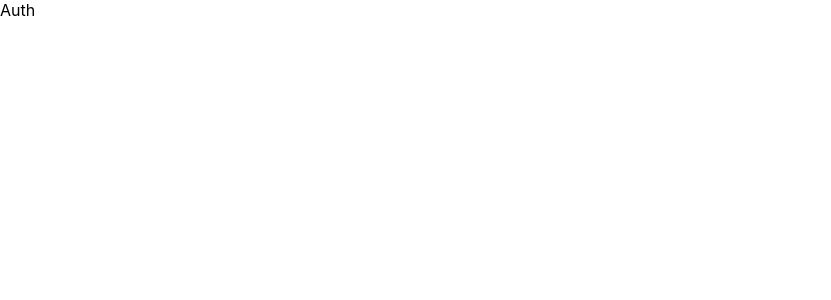
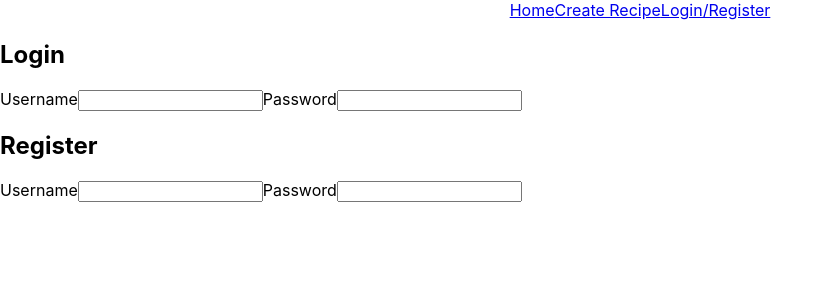
Before and after one commit to iskren97/MERN-Recipe-App, a React (Create React App) app in the folder client/: page /auth in a window 1280 px wide. Shown: the top 300 px of the page, without its empty margins (0-831 px from the left). Built offline with nearby package versions, Linux system fonts and the light colour scheme; the HTML template or start-up script is replaced by a standard one.

Commit message:
add navbar, register, login components

```diff
--- /dev/null
+++ b/client/src/App.css
@@ -0,0 +1,3 @@
+.navbar {
+  text-align: center;
+}
--- a/client/src/App.js
+++ b/client/src/App.js
@@ -1,5 +1,6 @@
 import React from 'react';
 import { BrowserRouter, Routes, Route } from 'react-router-dom';
+import Navbar from './components/Navbar';
 import { Auth } from './pages/Auth';
 import CreateRecipe from './pages/CreateRecipe';
 import Home from './pages/Home';
@@ -7,8 +8,9 @@ import SavedRecipes from './pages/SavedRecipes';
 
 const App = () => {
   return (
-    <div>
+    <>
       <BrowserRouter>
+        <Navbar />
         <Routes>
           <Route path="/" element={<Home />} />
           <Route path="/create-recipe" element={<CreateRecipe />} />
@@ -16,7 +18,7 @@ const App = () => {
           <Route path="/auth" element={<Auth />} />
         </Routes>
       </BrowserRouter>
-    </div>
+    </>
   );
 };
 
--- /dev/null
+++ b/client/src/components/Login.jsx
@@ -0,0 +1,19 @@
+import React from 'react';
+
+const Login = () => {
+  return (
+    <>
+      <form>
+        <h2>Login</h2>
+
+        <label htmlFor="username">Username</label>
+        <input type="text" id="username" />
+
+        <label htmlFor="password">Password</label>
+        <input type="text" id="password" />
+      </form>
+    </>
+  );
+};
+
+export default Login;
--- /dev/null
+++ b/client/src/components/Navbar.jsx
@@ -0,0 +1,16 @@
+import React from 'react';
+import { Link } from 'react-router-dom';
+import '../App.css';
+
+const Navbar = () => {
+  return (
+    <div className="navbar">
+      <Link to="/">Home</Link>
+      <Link to="/create-recipe">Create Recipe</Link>
+      <Link to="/saved-recipes"></Link>
+      <Link to="/auth">Login/Register</Link>
+    </div>
+  );
+};
+
+export default Navbar;
--- /dev/null
+++ b/client/src/components/Register.jsx
@@ -0,0 +1,19 @@
+import React from 'react';
+
+const Register = () => {
+  return (
+    <>
+      <form>
+        <h2>Register</h2>
+
+        <label htmlFor="username">Username</label>
+        <input type="text" id="username" />
+
+        <label htmlFor="password">Password</label>
+        <input type="text" id="password" />
+      </form>
+    </>
+  );
+};
+
+export default Register;
--- a/client/src/pages/Auth.jsx
+++ b/client/src/pages/Auth.jsx
@@ -1,5 +1,12 @@
 import React from 'react';
+import Login from '../components/Login';
+import Register from '../components/Register';
 
 export const Auth = () => {
-  return <div>Auth</div>;
+  return (
+    <>
+      <Login />
+      <Register />
+    </>
+  );
 };
```
